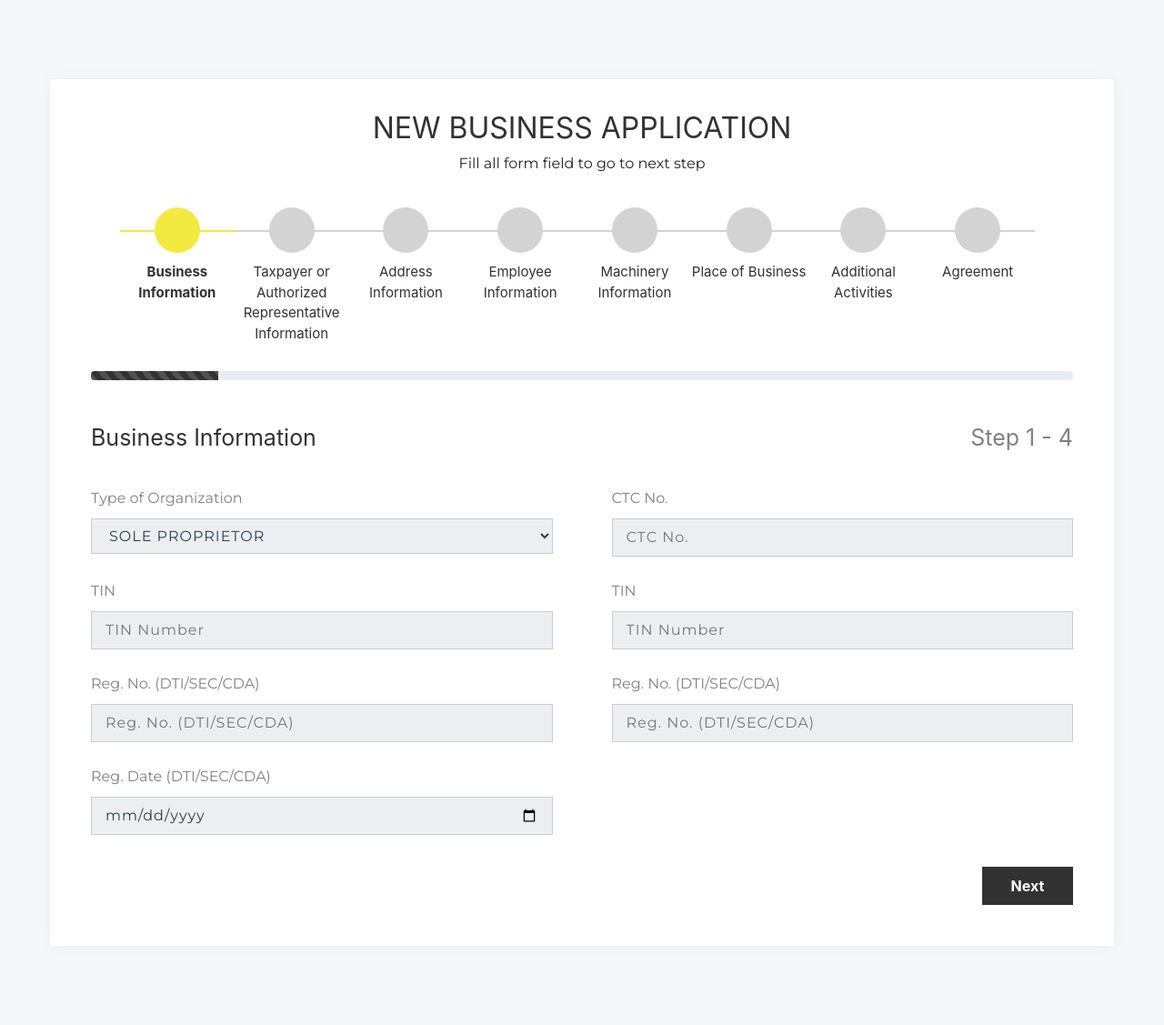
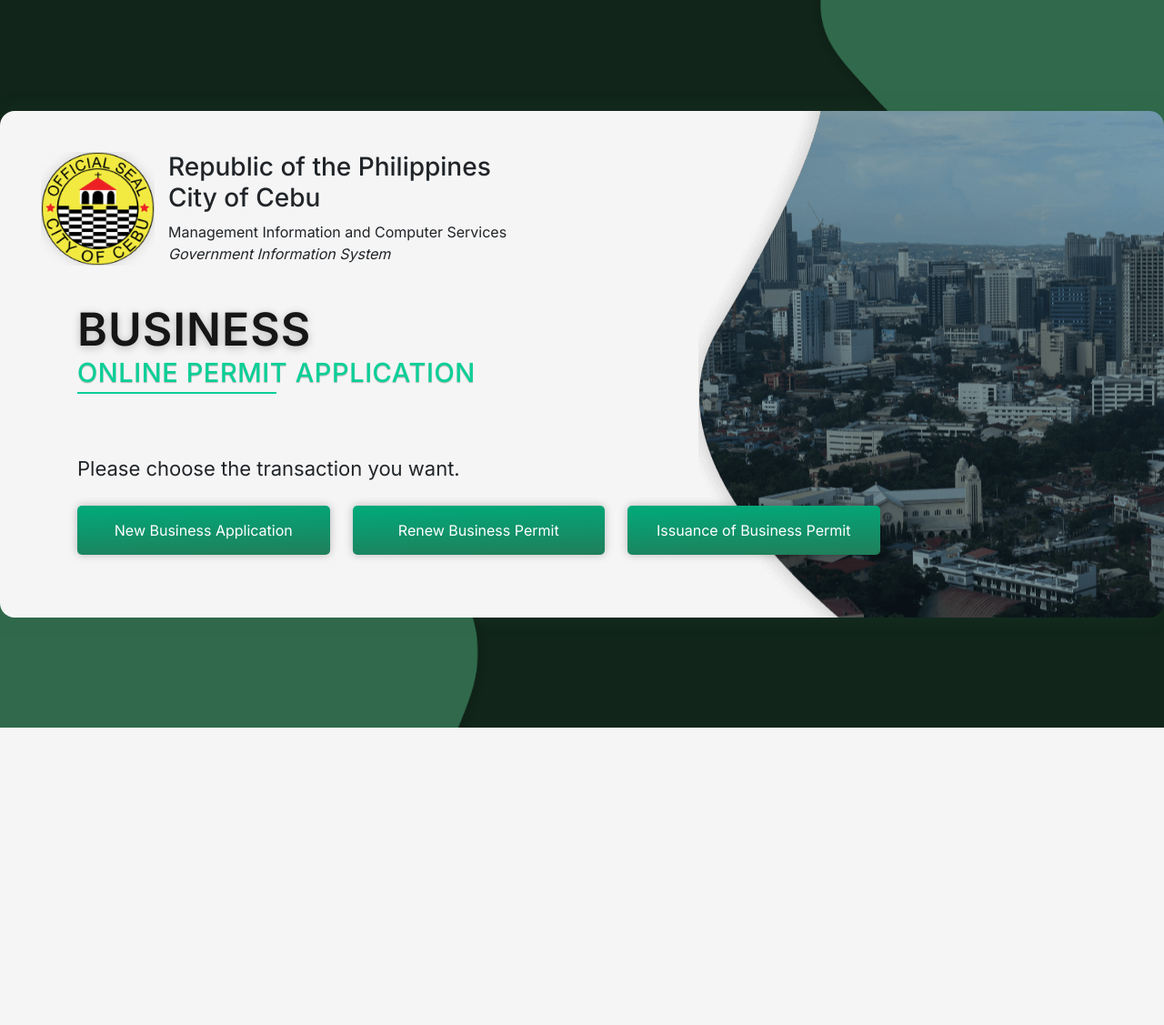
Before and after one commit to intern-developer01/business_permit_app, a Django app: page / in a window 1280 px wide. Shown: the whole page at 91% size. After the commit the page ends 800 px from the top, so only its background shows below. Run offline with Django 5.2, Linux system fonts and the light colour scheme; some libraries are stand-ins or nearby versions.

Commit message:
12/11/2023

```diff
--- a/BPA/static/css/globals.css
+++ b/BPA/static/css/globals.css
@@ -11,6 +11,11 @@
 
 .card{
 	border: 0 !important;
+}
+.e-container {
+	max-width: 1296px;
+    margin: 0 auto;
+    width: 100%;
 }
 
 .navbar{
@@ -35,8 +40,14 @@
     position: relative;
     z-index: -1;
 }
+.fs-22 {
+	font-size: 22px;
+}
+a {
+	text-decoration: none!important;
+}
 h1,h2,h3,h4,h5,h6,p,a, ::placeholder, th, button, label {
-    font-family: 'Montserrat', sans-serif;
+    font-family: 'Inter', sans-serif!important;
 }
 .text-left {
     text-align: left;
--- /dev/null
+++ b/BPA/static/css/landing.css
@@ -0,0 +1,88 @@
+.section-layout-landing {
+    background-image: url("../img/landing-bg.png");
+    background-color: #11251A;
+    background-repeat: no-repeat;
+    background-size: cover;
+    display: flex;
+    align-items: center;
+    min-height: 100vh;
+}
+.section-layout-landing h1 {
+    color: #161616;
+    text-shadow: 0px 2px 10px rgba(0, 0, 0, 0.25);
+    font-size: 50px;
+    font-style: normal;
+    font-weight: 600;
+    line-height: normal;
+    letter-spacing: 1px;
+}
+.section-layout-landing h2 {
+    color: #0ACF97;
+    text-shadow: 0px 1px 1px rgba(0, 0, 0, 0.25);
+    font-size: 29px;
+    font-style: normal;
+    font-weight: 500;
+    line-height: normal;
+    letter-spacing: 0.58px;
+    position: relative;
+    display: inline-block;
+}
+.section-layout-landing h2:after {
+    content: '';
+    display: block;
+    position: absolute;
+    background-color: #0ACF97;
+    width: 50%;
+    height: calc(100vw * 3/1900);
+    bottom: calc(-1 * (100vw * 10/1900));
+}
+.section-layout-landing .card {
+    padding: 45px;
+    margin-bottom: 0;
+    border-radius: 16px;
+    background: #F5F5F5;
+    box-shadow: 0px 0px 25px 0px rgba(48, 105, 75, 0.15);
+    background-image: url("../img/card-bg.png");
+    background-repeat: no-repeat;
+    background-position: center right;
+}
+.section-layout-landing .body-card {
+    padding: 40px 40px 0;
+}
+.section-layout-landing .head-card {
+    display: flex;
+    align-items: center;
+    gap: 15px;
+}
+.section-layout-landing img {
+    width: 125px;
+}
+.section-layout-landing .button {
+    padding: 15px 25px;
+    background: linear-gradient(178deg, #00AA7A 1.46%, #30694B 147.94%);
+    border-radius: 5px;
+    box-shadow: 0px 0px 10px 0px rgba(0, 0, 0, 0.25);
+}
+.section-layout-landing .e-button {
+    padding: 15px 25px;
+    border-radius: 5px;
+    border: 1px solid transparent;
+    background: #E6E6E6;
+    box-shadow: 0px 0px 20px 0px rgba(10, 207, 151, 0.10);
+}
+.section-layout-landing .e-button:focus {
+    border: 1px solid #00AA7A!important;
+}
+.section-layout-landing .e-button:focus-visible{
+    border: 1px solid transparent;
+    outline: transparent;
+}
+.section-layout-landing .e-button a {
+    color:  #323232;
+}
+.section-layout-landing .button a {
+    color: #fff;
+}
+.section-layout-landing .button-holder .e-row {
+    gap: 25px;
+}
--- a/BPA/templates/business_permit_application.html
+++ b/BPA/templates/business_permit_application.html
@@ -16,6 +16,7 @@
         <link href="{% static 'css/business_permit_application.css' %}" rel="stylesheet" />
         <link href="{% static 'css/index.css' %}" rel="stylesheet" />
 		<link href="{% static 'css/template.css' %}" rel="stylesheet" />
+        <link href="{% static 'css/landing.css' %}" rel="stylesheet" />
 
         <link href="https://cdn.jsdelivr.net/npm/bootstrap@5.3.2/dist/css/bootstrap.min.css" rel="stylesheet" integrity="sha384-T3c6CoIi6uLrA9TneNEoa7RxnatzjcDSCmG1MXxSR1GAsXEV/Dwwykc2MPK8M2HN" crossorigin="anonymous">
         <link rel="stylesheet" href="https://maxcdn.bootstrapcdn.com/bootstrap/4.0.0/css/bootstrap.min.css">
--- /dev/null
+++ b/BPA/templates/landing-page.html
@@ -0,0 +1,122 @@
+{% load static %}
+<!DOCTYPE html>
+<html lang="en">
+   <head>
+		<meta charset="utf-8">
+		<meta http-equiv="X-UA-Compatible" content="IE=edge">
+		<meta name="viewport" content="width=device-width, initial-scale=1, shrink-to-fit=no">
+        <meta name="description" content="Welcome to Cebu Tax Tracker, your trusted partner in navigating the complexities of taxation in the vibrant city of Cebu. We specialize in providing comprehensive tax tracking and compliance solutions for businesses and individuals alike. Stay informed with the latest updates on Cebu business taxes, income tax regulations, and financial management strategies. Our dedicated team is committed to ensuring your fiscal responsibility while offering expert advice and cutting-edge tools for effective tax management. Explore a seamless experience in tracking, reporting, and optimizing your financial landscape with Cebu Tax Tracker. Simplify your tax journey, thrive financially.">
+        <meta name="keywords" content="Cebu taxes, Tax tracking, Taxation in Cebu, Tax compliance, Financial tracking, Tax reporting, Cebu business taxes, Tax management, Accounting services, Tax updates, Philippine taxation, Income tax tracking, Business finance, Tax deadlines, Revenue tracking, Tax software, Finance management, Tax consulting, Tax advisory, Fiscal responsibility">
+		<meta name="author" content="Dinnoxitsolutions">
+		<link rel="preconnect" href="https://fonts.gstatic.com">
+		<link href="{% static 'img/site-logo.png' %}" rel="icon" />
+		<link rel="canonical" href="https://demo-basic.adminkit.io/" />
+		<title>Business PErmit Application</title>
+		<link href="{% static 'css/globals.css' %}" rel="stylesheet" />
+        <link href="{% static 'css/business_permit_application.css' %}" rel="stylesheet" />
+        <link href="{% static 'css/index.css' %}" rel="stylesheet" />
+		<link href="{% static 'css/template.css' %}" rel="stylesheet" />
+        <link href="{% static 'css/landing.css' %}" rel="stylesheet" />
+
+        <link href="https://cdn.jsdelivr.net/npm/bootstrap@5.3.2/dist/css/bootstrap.min.css" rel="stylesheet" integrity="sha384-T3c6CoIi6uLrA9TneNEoa7RxnatzjcDSCmG1MXxSR1GAsXEV/Dwwykc2MPK8M2HN" crossorigin="anonymous">
+        <link rel="stylesheet" href="https://maxcdn.bootstrapcdn.com/bootstrap/4.0.0/css/bootstrap.min.css">
+        <!-- FontAwesome -->
+        <script src="https://kit.fontawesome.com/727537e6ef.js" crossorigin="anonymous"></script>
+
+
+        <!-- FONT FAMILY INTER -->
+        <link rel="preconnect" href="https://fonts.googleapis.com">
+        <link rel="preconnect" href="https://fonts.gstatic.com" crossorigin>
+        <link href="https://fonts.googleapis.com/css2?family=Inter:wght@100;200;300;400;500;600;700;800;900&display=swap" rel="stylesheet">
+   </head>
+   <body>
+    <section class="section-layout-landing">
+        <div class="e-container">
+            <div class="card">
+                <div class="head-card">
+                    <img src="{% static 'img/site-logo-lg.png' %}" alt="Cebu City Tax Tracker Logo">
+                    <div class="right-content">
+                        <h3 class="mb-0">Republic of the Philippines</h3>
+                        <h3>City of Cebu</h3>
+                        <p class="mb-0">Management Information and Computer Services </p>
+                        <p class="mb-0"><i>Government Information System</i></p>
+                    </div>
+                </div>
+                <div class="body-card">
+                    <div class="body-card-head mb-6">
+                        <h1 class="mb-0">BUSINESS</h1>
+                        <h2 class="mb-0">ONLINE PERMIT APPLICATION</h2>
+                    </div>
+                    <p class="fs-22 mb-4">Please choose the transaction you want.</p>
+                    <div class="button-holder">
+                        <div class="e-row mb-4">
+                            <div class="col-col-25">
+                                <a class="bg-button new" href="/business-permit">
+                                    <div class="button text-center">
+                                        <span class="text-white">New Business Application</span>
+                                    </div>
+                                </a>
+                            </div>
+                            <div class="col-col-25">
+                                <div class="button text-center renew">
+                                    <a class="bg-button" href="">Renew Business Permit</a>
+                                </div>
+                            </div>
+                            <div class="col-col-25">
+                                <div class="button text-center issuance">
+                                    <a class="bg-button" href="">Issuance of Business Permit</a>
+                                </div>
+                            </div>
+                        </div>
+                    </div>
+                    <div class="button-holder permit" style="display: none;">
+                        <div class="e-row">
+                            <div class="col-col-50">
+                                <input type="text" name="ctc_no" placeholder="Please enter your business number here..." class="business_fields e-button w-100"/>
+                            </div>
+                            <div class="col-col-20">
+                                <div class="button text-center">
+                                    <a href="">Verify Permit No.</a>
+                                </div>
+                            </div>
+                        </div>
+                    </div>
+                </div>
+                <div class="footer-card">
+                    <div class="social-holder">
+                        <a href=""></a>
+                        <a href=""></a>
+                        <a href=""></a>
+                    </div>
+                </div>
+            </div>
+        </div>
+    </section>
+    <script>
+        // Get a reference to the "Renew Business Permit" button
+        var renewButton = document.querySelector('.renew a');
+        var issuanceButton = document.querySelector('.issuance a');
+
+        // Get a reference to the "permit" container
+        var permitContainer = document.querySelector('.button-holder.permit');
+
+        // Add a click event listener to the renewButton
+        renewButton.addEventListener('click', function(event) {
+            // Prevent the default behavior of the link
+            event.preventDefault();
+
+            // Set the display property of the permitContainer to 'block'
+            permitContainer.style.display = 'block';
+        });
+
+        // Add a click event listener to the issuanceButton
+        issuanceButton.addEventListener('click', function(event) {
+            // Prevent the default behavior of the link
+            event.preventDefault();
+
+            // Set the display property of the permitContainer to 'block'
+            permitContainer.style.display = 'block';
+        });
+    </script>
+   </body>
+</html>
--- a/BPA/urls.py
+++ b/BPA/urls.py
@@ -5,6 +5,8 @@
 from django.conf.urls.static import static
 
 urlpatterns = [
-    path('', views.BusinessPermitApplication.as_view()),
+    path('', views.LandingPage),
+    path('business-permit', views.BusinessPermitApplication.as_view()),
+
 
 ] + static(settings.MEDIA_URL, document_root=settings.MEDIA_ROOT)
--- a/BPA/views.py
+++ b/BPA/views.py
@@ -24,3 +24,7 @@
 
     def post(self,request):
         return HttpResponseRedirect("/#success_set")
+
+def LandingPage(request):
+    context = {}
+    return render(request, 'landing-page.html', context)
```
Also changed, not shown: BPA/templates/Success.html (added, +89 -0 lines), BPA/static/img/card-bg.png (added), BPA/static/img/landing-bg.png (added), BPA/static/img/site-logo-lg.png, BUSINESS_PERMIT_APP/urls.py (line endings or trailing spaces).
